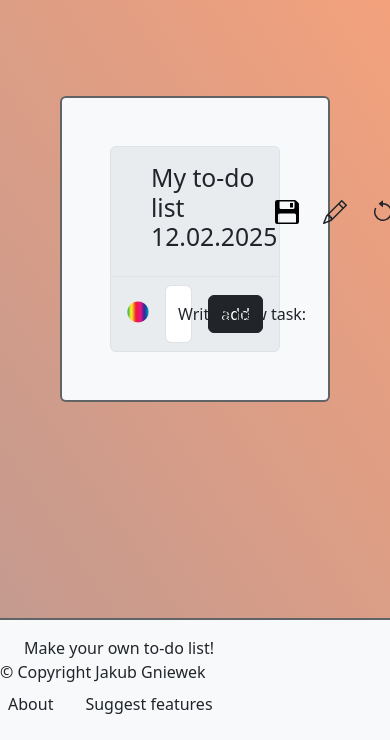
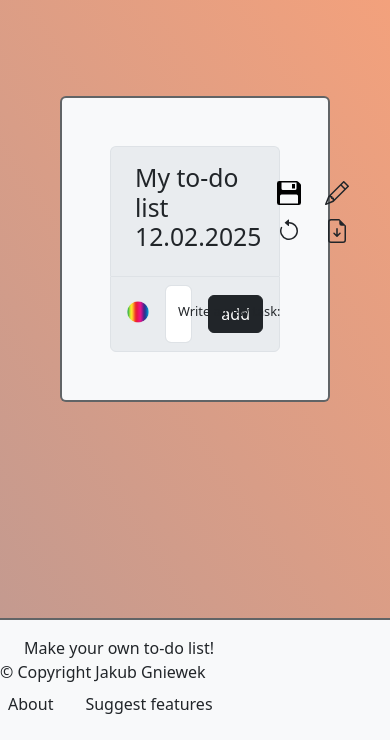
Before and after one commit to Pashinger/To-do-list, a Flask app: page / in a window 390 px wide; the page is wider, and only the part inside the window is pictured. Shown: the part 104-844 px from the top of that part. Run offline with Flask 3, Linux system fonts and the light colour scheme; some libraries are stand-ins or nearby versions.

Commit message:
Adjusted index.html for smaller screen sizes

```diff
--- a/main.py
+++ b/main.py
@@ -20,8 +20,8 @@
 app = Flask(__name__)
 
 # Add MySQL database
-app.config['SQLALCHEMY_DATABASE_URI'] = os.environ.get('JAWSDB_URL')
-
+# app.config['SQLALCHEMY_DATABASE_URI'] = os.environ.get('JAWSDB_URL')
+app.config['SQLALCHEMY_DATABASE_URI'] = os.environ['SQLALCHEMY_DATABASE_URI']
 # Secret key
 app.config['SECRET_KEY'] = os.environ['SECRET_KEY']
 
@@ -1115,3 +1115,16 @@
                          and the status code.
     """
     return render_template('500.html'), 500
+
+if __name__ == '__main__':
+    app.run(debug=True)
+
+
+#TODO:
+# 0. MUSISZ ZMIENIĆ JEDNĄ RZECZ DOBRZE, DEPLOYOWAĆ I ZOBACZYĆ CZY DOBRZE SIĘ WYŚWIETLA NA TELEFONIE, INACZEJ BEZSENSU!
+# 2. responsive about, features się rozjeżdżają (muszą być nad sobą na najmniejszym?)
+# 3. motivation.html musi się zmniejszyć czcionka albo coś, rozjeżdża się sentencja
+# 4. footer rozjechany, robią się dwie linijki
+# 5. login - mniejszy button wchodzi nad większy a to ważna stronka
+# 6. user się rozkraczył, po 3 literkach przy najmniejszym ustawieniu a z user lists nie mieszczą się ikonki edycji itd
+# 7. navbar wariuje i robi się hamburger menu
--- a/static/css/styles.css
+++ b/static/css/styles.css
@@ -36,6 +36,12 @@
     100%{background-position:0% 60%}
 }
 
+@media (max-width: 768px) {
+    .form-floating label {
+        font-size: 0.80rem;
+    }
+}
+
 [class*="border-"] {
     --bs-border-opacity: 0.7;
 }
--- a/templates/index.html
+++ b/templates/index.html
@@ -54,7 +54,7 @@
 </div>
 
 <div class="modal fade" id="EditOptions" tabindex="-1" aria-labelledby="exampleModalLabel" aria-hidden="true">
-  <div class="modal-dialog border border-dark rounded-3" style="max-width: 800px;">
+  <div class="modal-dialog border border-dark rounded-3" style="max-width: 700px;">
     <div class="modal-content">
       <form method="POST">
       <input type="hidden" name="form_id" value="edit_list">
@@ -66,7 +66,7 @@
       <div class="modal-body">
           <div class="form-floating d-flex justify-content-center">
               <div class="row text-center">
-                <div class="col">
+                <div class="col-12 col-sm-4">
                   <img src="static/images/title_date.jpg" alt="title with date" class="img-thumbnail border-0" style="max-width: 180px; max-height: 180px;">
                   <div class="form-check">
                     {% if title == 'with_date' %}
@@ -78,7 +78,7 @@
                     {% endif %}
                   </div>
                 </div>
-                <div class="col">
+                <div class="col-12 col-sm-4">
                   <img src="static/images/title_nodate.jpg" alt="title without date" class="img-thumbnail border-0" style="max-width: 180px; max-height: 180px;">
                   <div class="form-check">
                     {% if title == 'no_date' %}
@@ -90,7 +90,7 @@
                     {% endif %}
                   </div>
                 </div>
-                <div class="col">
+                <div class="col-12 col-sm-4">
                   <img src="static/images/title_notitle.jpg" alt="hide title" class="img-thumbnail border-0" style="max-width: 180px; max-height: 180px;">
                   <div class="form-check">
                     {% if title == 'no_title' %}
@@ -256,14 +256,16 @@
   </div>
 </div>
 
-<div class="d-flex flex-column flex-row p-5 gap-4 align-items-center justify-content-center col">
-  <div class="list-group col-12 col-sm-12 col-md-12 col-lg-11 col-xl-9 col-xxl-8 p-5 m-5 bg-body-tertiary border border-dark border-2">
-    <div class="d-flex bg-body-secondary p-3 border border-bottom-0 rounded-top align-items-center position-relative">
-       <h2 class="ps-4 w-100">{{ list_name }}</h2>
+<div class="d-flex flex-wrap flex-column flex-row p-5 gap-4 align-items-center justify-content-center col">
+  <div class="list-group col-12 col-sm-12 col-md-10 col-lg-11 col-xl-9 col-xxl-8 p-5 mt-5 mb-5 bg-body-tertiary border border-dark border-2">
+    <div class="d-flex bg-body-secondary pt-3 pb-3 gap-1 ps-4 pe-4 ps-md-5 pe-md-4 border border-bottom-0 rounded-top align-items-center position-relative">
+       <h2 class="flex-grow-1">{{ list_name }}</h2>
+        <div class="d-flex flex-wrap align-items-center justify-content-end position-relative w-auto">
+          <div class="d-flex">
               <form method="POST">
                 <input type="hidden" name="csrf_token" value="{{ csrf_token }}">
                 {% if list_modified == 'not_in_db' %}
-            <button class="btn border-0 focus-ring focus-ring-dark rounded-4" name="action" value="save" data-bs-toggle="tooltip" data-bs-trigger="hover" data-bs-title="Save your list" style="--bs-focus-ring-x: 2px; --bs-focus-ring-y: 2px;">
+                <button class="btn d-block d-sm-inline-block border-0 focus-ring focus-ring-dark rounded-4" name="action" value="save" data-bs-toggle="tooltip" data-bs-trigger="hover" data-bs-title="Save your list" style="--bs-focus-ring-x: 2px; --bs-focus-ring-y: 2px;">
                   <svg xmlns="http://www.w3.org/2000/svg" width="1.5em" height="1.5em" fill="currentCol or" class="bi bi-floppy2-fill" viewBox="0 0 16 16">
                     <path d="M12 2h-2v3h2z"/>
                     <path d="M1.5 0A1.5 1.5 0 0 0 0 1.5v13A1.5 1.5 0 0 0 1.5 16h13a1.5 1.5 0 0 0 1.5-1.5V2.914a1.5 1.5 0 0 0-.44-1.06L14.147.439A1.5 1.5 0 0 0 13.086 0zM4 6a1 1 0 0 1-1-1V1h10v4a1 1 0 0 1-1 1zM3 9h10a1 1 0 0 1 1 1v5H2v-5a1 1 0 0 1 1-1"/>
@@ -286,6 +288,8 @@
                   </svg>
                 </button>
             </form>
+          </div>
+          <div class="d-flex justify-content-end">
             <form method="POST">
                 <input type="hidden" name="csrf_token" value="{{ csrf_token }}">
                 <button class="btn border-0 focus-ring focus-ring-dark rounded-4" type="submit" name="action" value="new" data-bs-toggle="tooltip" data-bs-trigger="hover" data-bs-title="Clear all tasks and start over" style="--bs-focus-ring-x: 2px; --bs-focus-ring-y: 2px;">
@@ -304,6 +308,8 @@
                   </svg>
                 </button>
             </form>
+          </div>
+        </div>
     </div>
       {% for task in tasks_list %}
       <div class="list-group-item d-flex gap-3"
@@ -429,7 +435,7 @@
     <form method="POST" class="d-flex justify-content-center border-bottom mt-2">
       <input type="hidden" name="form_id" value="discard_changes_form">
       {{ discard_changes_form.hidden_tag() }}
-      {{ discard_changes_form.discard_changes_submit(class="btn btn-light w-100 text-danger") }}
+      {{ discard_changes_form.discard_changes_submit(class="btn btn-light text-wrap w-100 text-danger") }}
     </form>
     {% endif %}
   </div>
--- a/templates/update_user.html
+++ b/templates/update_user.html
@@ -4,8 +4,7 @@
 
 
 <div class="d-flex justify-content-center align-items-center m-5 p-5">
-
-<div class="card border-dark border-2 bg-body-tertiary rounded-3 p-5 py-5 col-8" id="icon-grid">
+    <div class="card border-dark border-2 bg-body-tertiary rounded-3 p-5 py-5 col-12 col-sm-12 col-md-12 col-lg-11 col-xl-9 col-xxl-8" id="icon-grid">
         <h2 class="pb-2 text-center">Update your profile</h2>
         <div class="row row-cols-1 row-cols-sm-2 row-cols-md-3 row-cols-lg-4 g-4 pt-5 pb-1 justify-content-between">
           <div class="col d-flex align-items-start">
```
Lines whose indentation alone changed are shown as unchanged.
